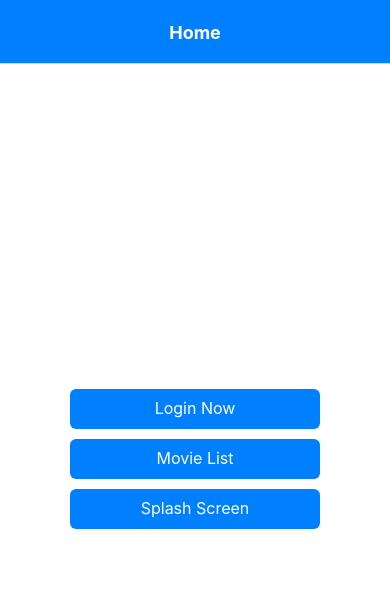
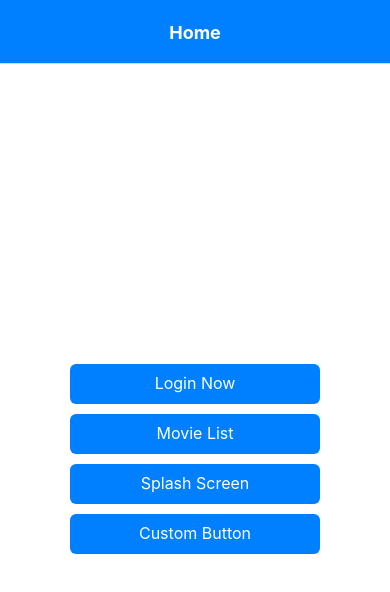
Before and after one commit to Coffee58511867/react-native-database, a React Native app: screen /Home in a window 390 px wide. Shown: the top 592 px of the page. Built offline with nearby package versions, Linux system fonts and the light colour scheme.

Commit message:
Added global styling

```diff
--- a/componets/HomeScreen.js
+++ b/componets/HomeScreen.js
@@ -1,7 +1,13 @@
 import {Text, View, TouchableOpacity } from 'react-native';
 import { globalStyles } from '../styles/global';
+import CustomButton from './button';
 
 export default function HomeScreen({navigation}) {
+
+  const hadleNavigation = () => {
+    navigation.push("Movies");
+  }
+
   return (
     <View style={globalStyles.container}>
       <TouchableOpacity style={globalStyles.btn}>
@@ -28,6 +34,7 @@ export default function HomeScreen({navigation}) {
          Splash Screen
         </Text>
       </TouchableOpacity>
+      <CustomButton text="Custom Button" onPress={hadleNavigation}/>
 
     </View>
   );
--- a/componets/button.js
+++ b/componets/button.js
@@ -1,11 +1,13 @@
 import React from "react";
-import { TouchableOpacity, Text } from "react-native";
-import styles from "../styles/global";
+import { TouchableOpacity, Text, View } from "react-native";
+import { globalStyles } from "../styles/global";
 
-export default function customButton({ text }) {
+export default function CustomButton({ text, onPress }) {
   return (
-    <TouchableOpacity style={styles.btn}>
-      <Text style={styles.btnTex}>{text}</Text>
+    <TouchableOpacity>
+      <View style={globalStyles.btn}>
+        <Text style={globalStyles.btnTex}  onPress={onPress}>{text}</Text>
+      </View>
     </TouchableOpacity>
   );
 }
```
